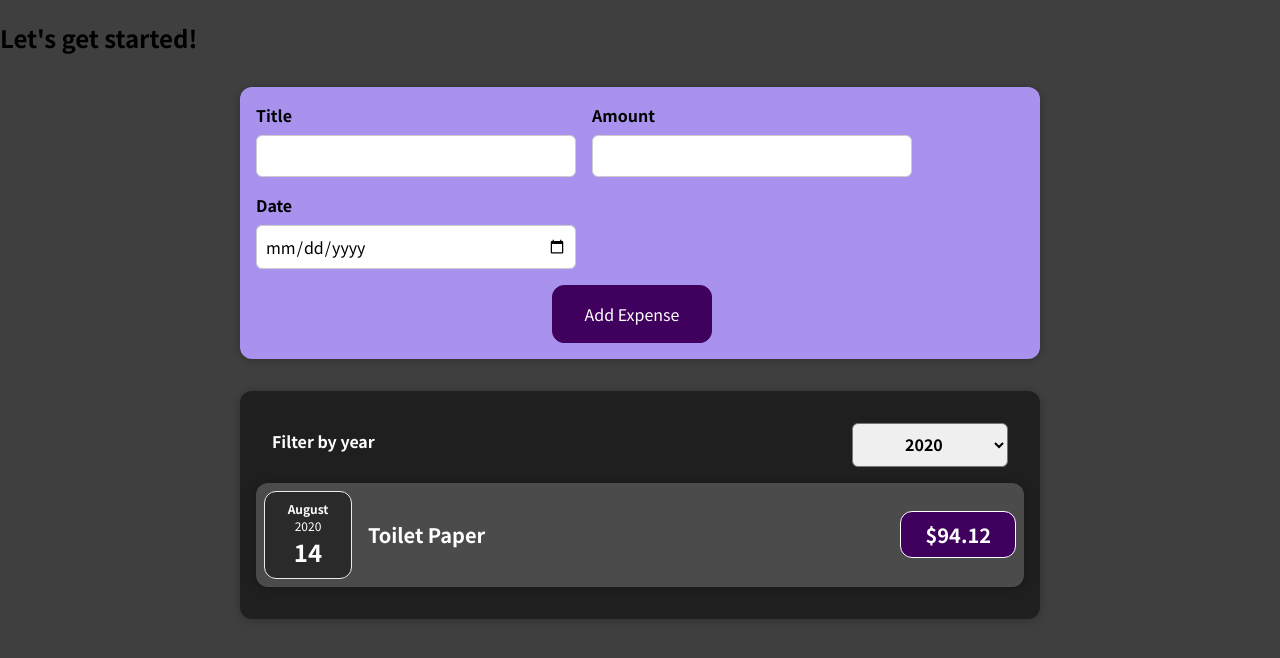
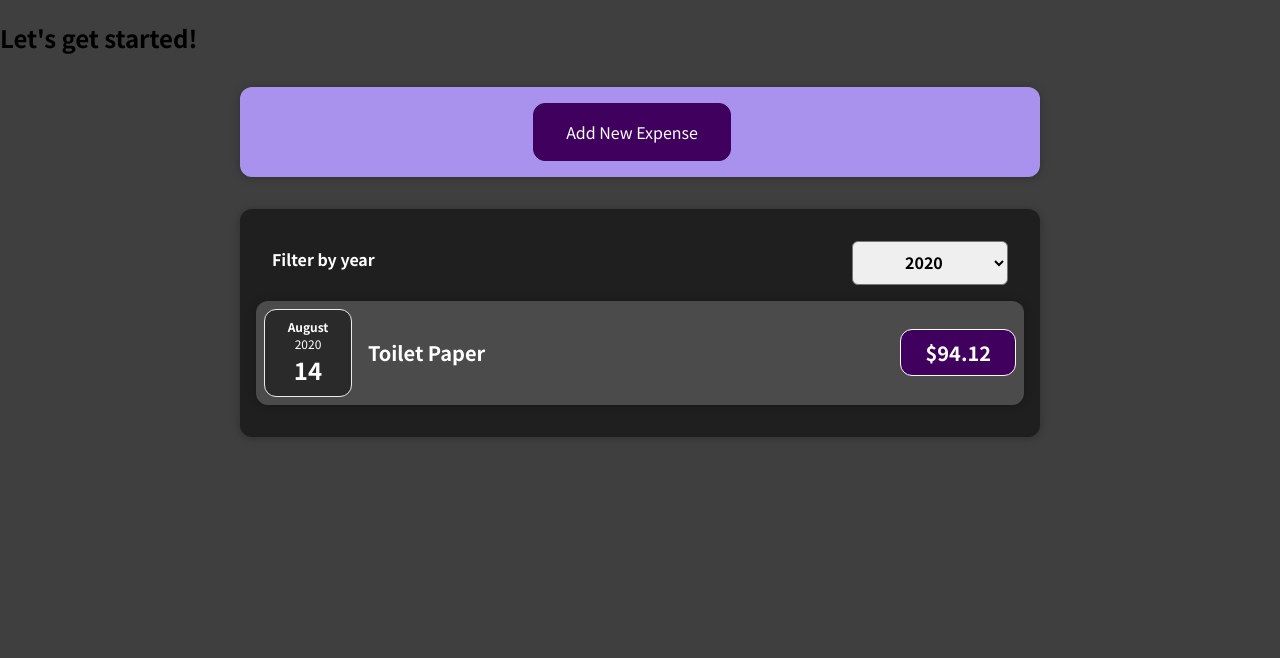
Before and after one commit to alixwawa/expensetracker, a React (Create React App) app: page / in a window 1280 px wide. Shown: the top 658 px of the page. Built offline with nearby package versions, Linux system fonts and the light colour scheme.

Commit message:
conditionally rendering stuff per button clicks

```diff
--- a/src/components/Expenses/ExpenseItem.js
+++ b/src/components/Expenses/ExpenseItem.js
@@ -12,6 +12,7 @@
 	// };
 
 	return (
+		<li>
 			<Card className="expense-item">
 				<ExpenseDate date={props.date} />
 				<div className="expense-item__description">
@@ -20,6 +21,7 @@
 				</div>
 				{/* <button onClick={clickHandler}>Change Title</button> */}
 			</Card>
+		</li>
 	);
 };
 
--- a/src/components/Expenses/Expenses.js
+++ b/src/components/Expenses/Expenses.js
@@ -1,6 +1,6 @@
 import React, { useState } from 'react';
-import ExpenseItem from './ExpenseItem';
 import ExpensesFilter from './ExpensesFilter';
+import ExpensesList from './ExpensesList';
 import Card from '../UI/Card';
 import './Expenses.css';
 
@@ -14,28 +14,13 @@
 		return item.date.getFullYear().toString() === filteredYear;
 	});
 
-	let expensesContent = <p>No expenses found.</p>;
-
-	if (filteredExpenses.length > 0) {
-		expensesContent = filteredExpenses.map((expense) => {
-			return (
-				<ExpenseItem
-					key={expense.id}
-					title={expense.title}
-					amount={expense.amount}
-					date={expense.date}
-				/>
-			);
-		});
-	}
-
 	return (
 		<Card className="expenses">
 			<ExpensesFilter
 				selected={filteredYear}
 				onChangeFilter={filterChangeHandler}
 			/>
-			{expensesContent}
+			<ExpensesList items={filteredExpenses} />
 		</Card>
 	);
 };
--- a/src/components/Expenses/ExpensesFilter.js
+++ b/src/components/Expenses/ExpensesFilter.js
@@ -13,6 +13,7 @@
 			<div className="expenses-filter__control">
 				<label>Filter by year</label>
                 <select value={props.selected} onChange={dropdownChangeHandler}>
+					<option value="2023">2023</option>
 					<option value="2022">2022</option>
 					<option value="2021">2021</option>
 					<option value="2020">2020</option>
--- /dev/null
+++ b/src/components/Expenses/ExpensesList.css
@@ -0,0 +1,9 @@
+.expenses-list {
+  list-style: none;
+  padding: 0;
+}
+
+.expenses-list__fallback {
+  color: white;
+  text-align: center;
+}
--- /dev/null
+++ b/src/components/Expenses/ExpensesList.js
@@ -0,0 +1,25 @@
+import React from 'react';
+import ExpenseItem from './ExpenseItem';
+import './ExpensesList.css';
+
+const ExpensesList = (props) => {
+	if (props.items.length === 0) {
+		return <h2 className="expenses-list__fallback">Found no expenses</h2>;
+	}
+	return (
+		<ul className="expenses-list">
+			{props.items.map((expense) => {
+				return (
+					<ExpenseItem
+						key={expense.id}
+						title={expense.title}
+						amount={expense.amount}
+						date={expense.date}
+					/>
+				);
+			})}
+		</ul>
+	);
+};
+
+export default ExpensesList;
--- a/src/components/NewExpense/ExpenseForm.js
+++ b/src/components/NewExpense/ExpenseForm.js
@@ -64,6 +64,12 @@
 				</div>
 			</div>
 			<div>
+				<button
+					type="button"
+					onClick={props.onCancel}
+				>
+					Cancel
+				</button>
 				<button type="submit">Add Expense</button>
 			</div>
 		</form>
--- a/src/components/NewExpense/NewExpense.js
+++ b/src/components/NewExpense/NewExpense.js
@@ -1,8 +1,9 @@
-import React from 'react';
+import React, { useState } from 'react';
 import ExpenseForm from './ExpenseForm';
 import './NewExpense.css';
 
 const NewExpense = (props) => {
+	const [showForm, setShowForm] = useState(false);
 	const saveExpenseDataHandler = (enteredExpenseData) => {
 		const expenseData = {
 			id: Math.random().toString(),
@@ -10,11 +11,32 @@
 		};
 		console.log(expenseData);
 		props.onAddExpense(expenseData);
+		setShowForm(false);
+	};
+
+	const showFormHandler = () => {
+		setShowForm(true);
+	};
+
+	const cancelFormHandler = () => {
+		setShowForm(false);
 	};
 
 	return (
 		<div className="new-expense">
-			<ExpenseForm onSaveExpenseData={saveExpenseDataHandler} />
+			{showForm ? (
+				<ExpenseForm
+					onSaveExpenseData={saveExpenseDataHandler}
+					onCancel={cancelFormHandler}
+				/>
+			) : (
+				<button
+					type="submit"
+					onClick={showFormHandler}
+				>
+					Add New Expense
+				</button>
+			)}
 		</div>
 	);
 };
```
Lines whose indentation alone changed are shown as unchanged.
